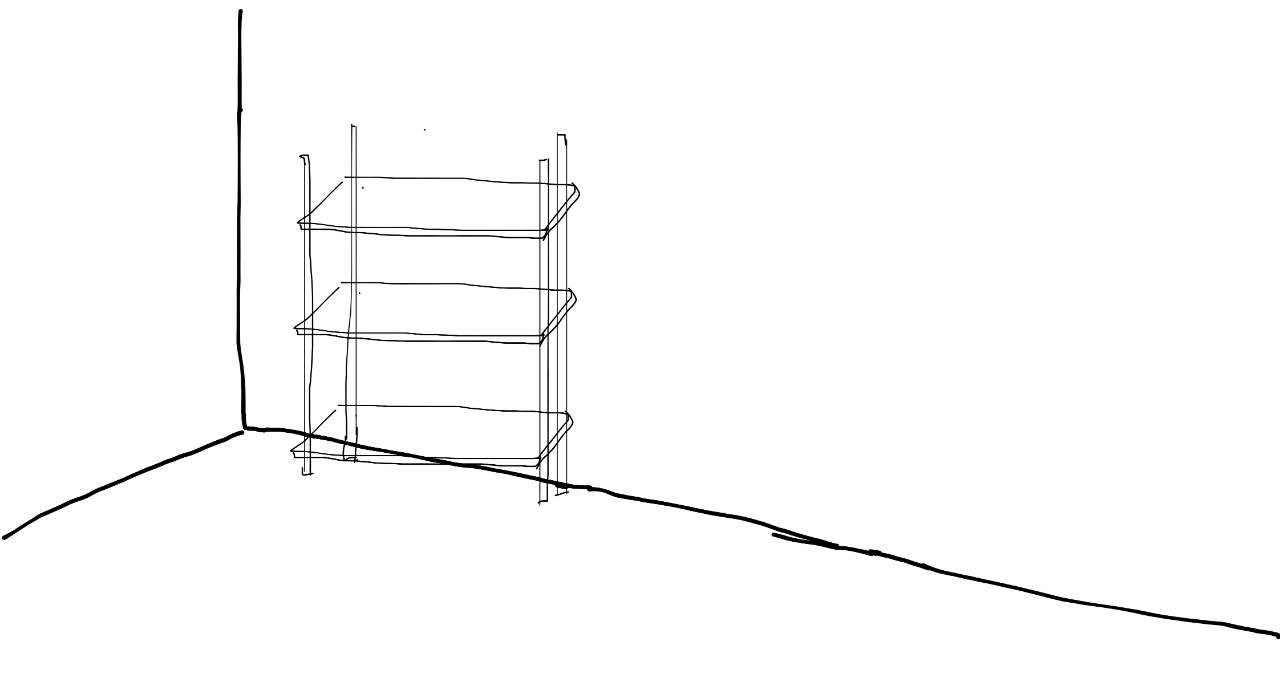
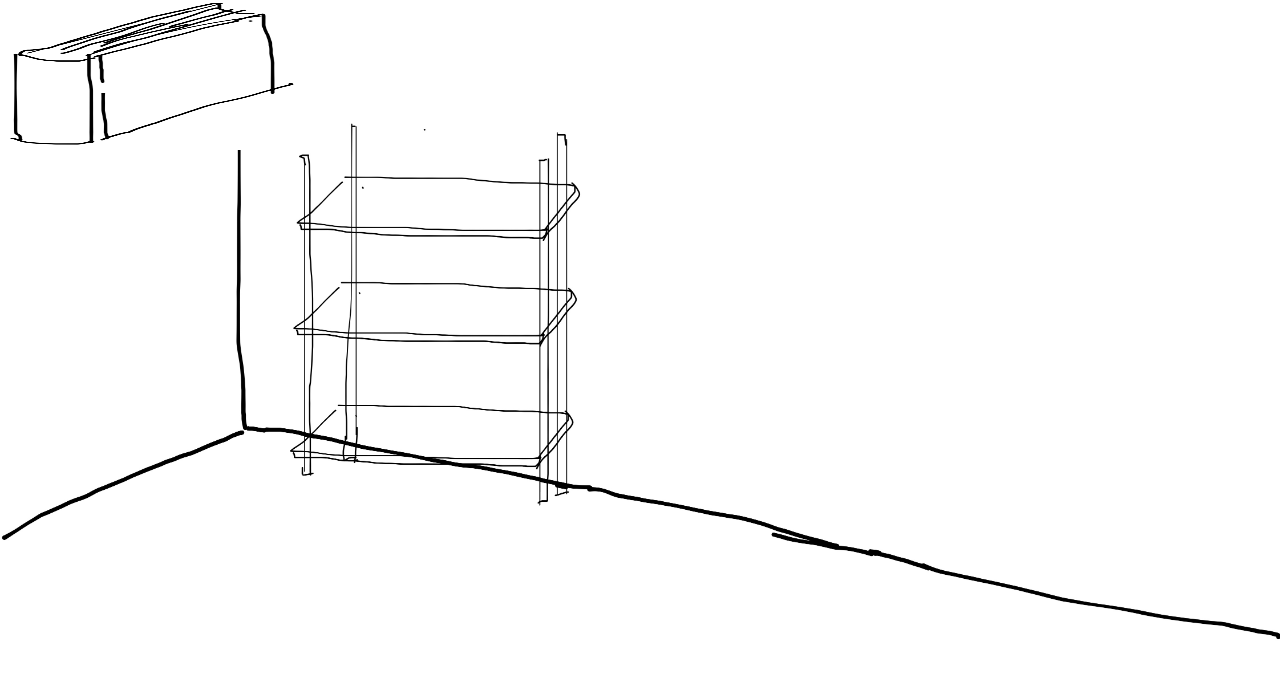
Before and after one commit to seongkyu-lim/memories, a React (Create React App) app: page / in a window 1280 px wide. Shown: the top 678 px of the page. Built offline with nearby package versions, Linux system fonts and the light colour scheme.

Commit message:
[Add] book img

```diff
--- a/src/App.js
+++ b/src/App.js
@@ -1,10 +1,16 @@
 import React from "react";
 import styled from "styled-components";
+
 import BackgroundImg from "/Users/limseongkyu/memories/src/Image/background3.jpeg";
+import Book1Img from "/Users/limseongkyu/memories/src/Image/Book.jpeg";
 
 class App extends React.Component {
   render() {
-    return <Container></Container>;
+    return (
+      <Container>
+        <Book1Image src={Book1Img} />
+      </Container>
+    );
   }
 }
 
@@ -18,4 +24,9 @@ const Container = styled.div`
   background-size: cover;
 `;
 
+const Book1Image = styled.img`
+  width: 300px;
+  height: 150px;
+`;
+
 export default App;
```
Also changed, not shown: src/Image/Book.jpeg (added).
